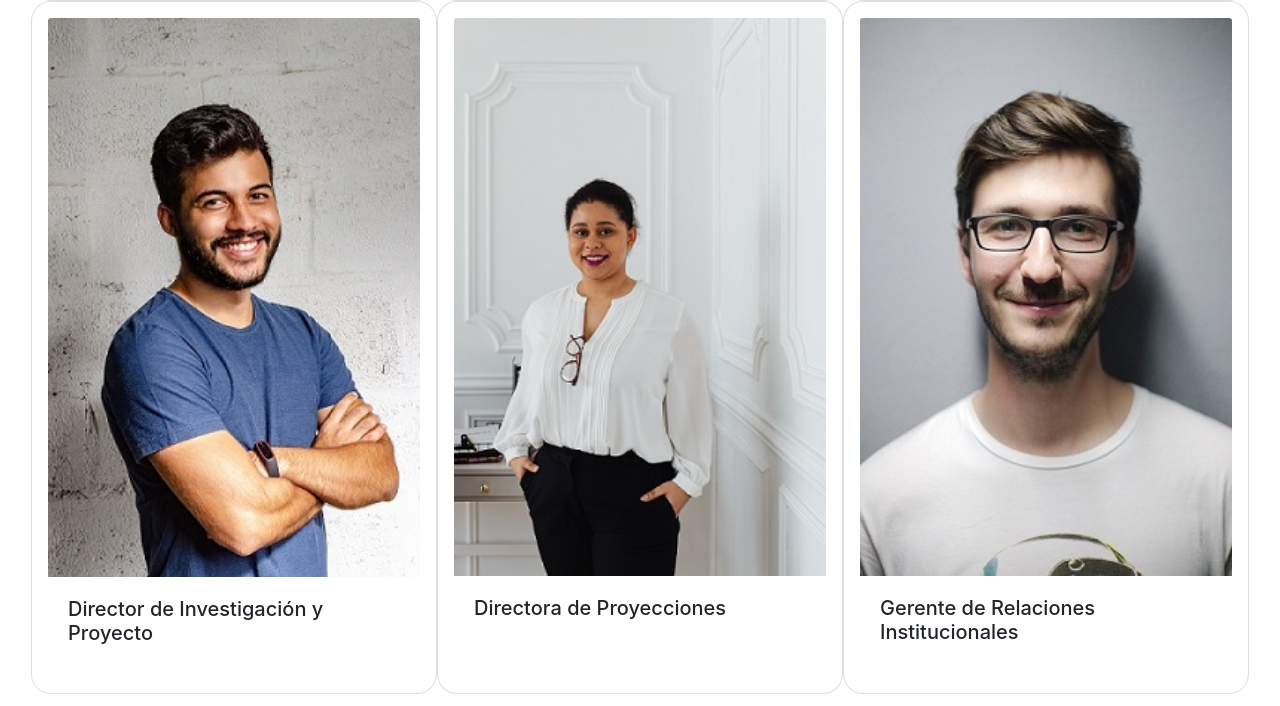
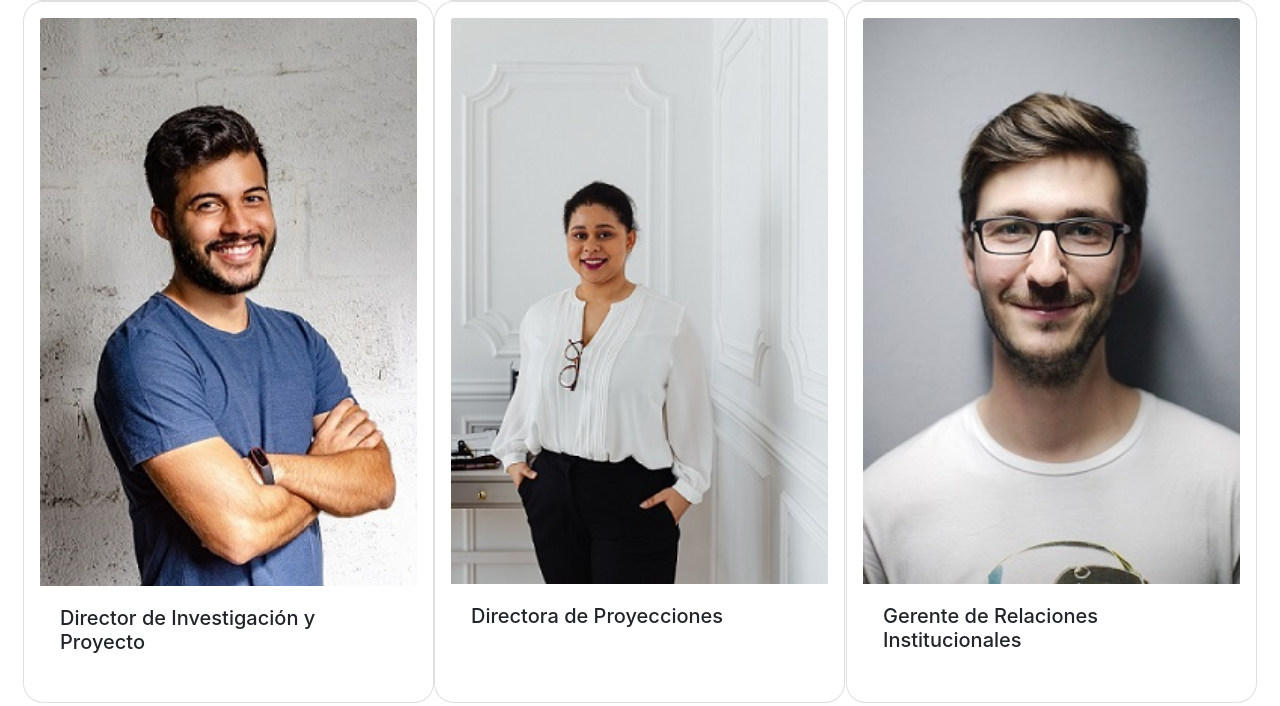
Before and after one commit to VillarrealOctavio/EcoPlex-TrabajoFinalCursado, a website: page pagesgrid/equipo.html in a window 1280 px wide. Shown: the part 727-1433 px from the top of the page. Drawn offline with nearby package versions, Linux system fonts and the light colour scheme.

Commit message:
Agregando detalles a página de EQUIPO

```diff
--- a/pagesgrid/equipo.html
+++ b/pagesgrid/equipo.html
@@ -52,7 +52,7 @@
 
       <!-- AQUÍ SE INCORPORA UN CAROUSEL E INFORMACIÓN DEL INDEX -->
 
-      <div class="row m-3" style="background-color: #FFF;">
+      <div class="row m-2 d-flex justify-content-center" style="background-color: #FFF;">
 
           <div class="card col-md-4 col-xs-12 p-3 borde" data-aos="flip-left" style="width: 11rem;">
             <img src="../assets/img/pexels-linkedin-sales-navigator-2182970.jpg" class="card-img-top" alt="Img">
--- a/scss/_grid.scss
+++ b/scss/_grid.scss
@@ -29,9 +29,6 @@ li {
 	  	width: 200px;
 	  	height: 200px;
 	  }
-	}
-	.logoEqui {
-
 	}
 	.nav {
 	grid-area: nav;
```
